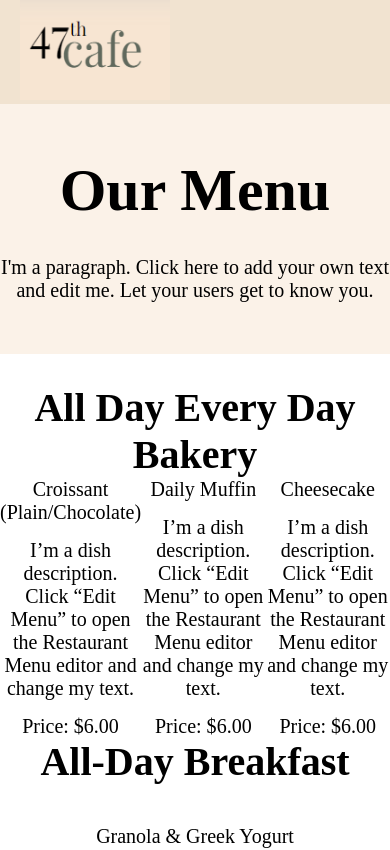
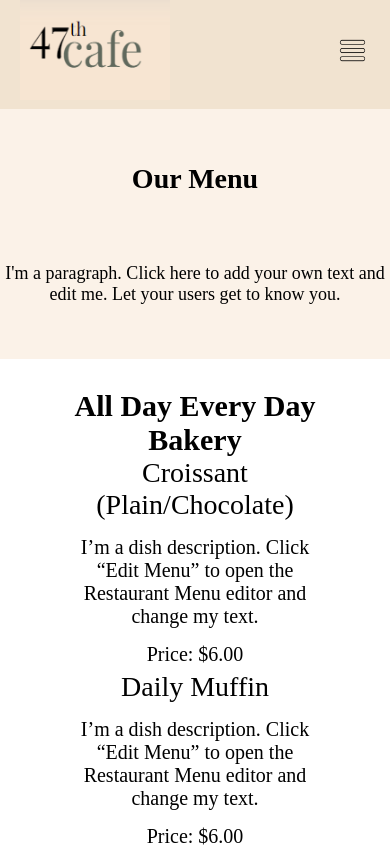
Before and after one commit to Tigran-Dev11/react-j3, a React (Create React App) app: page /menu in a window 390 px wide. Shown: the top 850 px of the page. Built offline with nearby package versions, Linux system fonts and the light colour scheme.

Commit message:
Added burger menu

```diff
--- a/src/assets/images/index.jsx
+++ b/src/assets/images/index.jsx
@@ -5,6 +5,7 @@ import bacgroundImgTwo from "./background-section-img-two.webp";
 import bacgroundImgThree from "./background-section-img-three.webp";
 import bacgroundImgFour from "./background-section-img-four.webp";
 import bacgroundImgFive from "./background-section-img-five.webp";
+import menuBar from "./menu-bar.png"
 export const IMAGES = {
   logo,
   userIcon,
@@ -13,4 +14,5 @@ export const IMAGES = {
   bacgroundImgThree,
   bacgroundImgFour,
   bacgroundImgFive,
+  menuBar
 };
--- /dev/null
+++ b/src/components/header/burgerMenu.jsx
@@ -0,0 +1,41 @@
+import { IMAGES } from "../../assets/images";
+import { NavLink } from "react-router-dom";
+import { useState } from "react";
+import { ROUTES } from "../../utils/constants";
+
+const BurgerMenu = () => {
+  const [isOpen, setIsOpen] = useState(false);
+
+  const toggleMenu = () => {
+    setIsOpen(!isOpen);
+  };
+
+  return (
+    <div className="burger-menu">
+      <button className="burger-icon" onClick={toggleMenu}>
+        <img src={IMAGES.menuBar} alt="menuBar" className="menu-bar" />
+      </button>
+      {isOpen && (
+        <div className="burger-menu-items-container">
+          <div className="burger-menu-items">
+            <span className="close-icon" onClick={toggleMenu}>&#10005;</span>
+            <NavLink className="nav-link" to={ROUTES.home} onClick={toggleMenu}>
+              Home
+            </NavLink>
+            <NavLink className="nav-link" to={ROUTES.aboutUs} onClick={toggleMenu}>
+              About Us
+            </NavLink>
+            <NavLink className="nav-link" to={ROUTES.menu} onClick={toggleMenu}>
+              Menu
+            </NavLink>
+            <NavLink className="nav-link" to={ROUTES.contactUs} onClick={toggleMenu}>
+              Contact Us
+            </NavLink>
+          </div>
+        </div>
+      )}
+    </div>
+  );
+};
+
+export default BurgerMenu;
--- a/src/components/header/index.jsx
+++ b/src/components/header/index.jsx
@@ -2,15 +2,15 @@ import { IMAGES } from "../../assets/images";
 import { NavLink } from "react-router-dom";
 import "./style.css";
 import { ROUTES } from "../../utils/constants";
-import { useState } from "react";
+
+import BurgerMenu from "./burgerMenu";
 
 const Header = () => {
   return (
     <nav>
-
       <NavLink className="nav-link" to={ROUTES.home}>
-      < img src={IMAGES.logo} alt="logo" className="logo" />
-        </NavLink>
+        <img src={IMAGES.logo} alt="logo" className="logo" />
+      </NavLink>
       <div className="menu-container">
         <NavLink className="nav-link" to={ROUTES.home}>
           Home
@@ -25,37 +25,8 @@ const Header = () => {
           Contact Us
         </NavLink>
       </div>
+    <BurgerMenu/>
     </nav>
   );
 };
 export default Header;
-
-export  const BurgerMenu = () => {
-  const [isOpen, setIsOpen] = useState(false);
-
-  const toggleMenu = () => {
-    setIsOpen(!isOpen);
-  };
-
-  return (
-    <div className="burger-menu">
-      <button className="burger-icon" onClick={toggleMenu}>
-        ☰
-      </button>
-      <div className={`burger-menu-items ${isOpen ? 'active' : ''}`}>
-        <NavLink className="nav-link" to={ROUTES.home} onClick={toggleMenu}>
-          Home
-        </NavLink>
-        <NavLink className="nav-link" to={ROUTES.aboutUs} onClick={toggleMenu}>
-          About Us
-        </NavLink>
-        <NavLink className="nav-link" to={ROUTES.menu} onClick={toggleMenu}>
-          Menu
-        </NavLink>
-        <NavLink className="nav-link" to={ROUTES.contactUs} onClick={toggleMenu}>
-          Contact Us
-        </NavLink>
-      </div>
-    </div>
-  );
-};
--- a/src/components/header/style.css
+++ b/src/components/header/style.css
@@ -1,39 +1,44 @@
-nav{
+nav {
     width: 100%;
     min-height: 100px;
     background-color: #F1E3D0;
     display: flex;
-    justify-content: space-between ;
+    justify-content: space-between;
     padding: 0 20px;
 
 
 }
-nav .logo{
+
+nav .logo {
     width: 150px;
     height: 100px;
 }
-nav .menu-container{
+
+nav .menu-container {
     width: calc(100% - 300px);
     min-height: 100px;
     display: flex;
     justify-content: space-evenly;
     align-items: center;
 }
-.nav-link{
+
+.nav-link {
     text-decoration: none;
     color: black;
     font-family: ' normal normal 700 14px/1.4em heebo-light,sans-serif';
 }
-.nav-link:hover{
+
+.nav-link:hover {
     color: #99AB91;
 }
-nav .burger-menu{
-    width: 100%;
-    min-height: 100vh;
-    display: none;
-    flex-direction: column;
-}
-.nav-link-logo{
+
+.burger-menu {
+    position: relative;
+    display: flex;
+  }
+
+
+.nav-link-logo {
     display: flex;
     align-items: center;
     gap: 5px;
@@ -41,15 +46,61 @@ nav .burger-menu{
     color: black;
 }
 
+.burger-icon {
+    background: none;
+    width: 35px;
+    height: 100px;
+    border: none;
+    display: flex;
+    align-items: center;
+    justify-content: center;
 
-  .burger-menu.active {
-    display: block;
+
+}
+
+.menu-bar {
+    width: 35px;
+    height: 35px;
+
+}
+
+  .burger-menu-items-container {
+    position: fixed;
+    top: 0;
+    left: 0;
+    width: 100vw;
+    height: 100vh;
+    background-color: rgba(0, 0, 0, 0.5);
+    z-index: 2;
+    display: flex;
+    justify-content: center;
+    align-items: center;
   }
-@media screen  and (max-width: 628px){
-    nav .menu-container{
+
+  .burger-menu-items {
+    padding: 20px;
+    border-radius: 5px;
+    text-align: center;
+    display: flex;
+    flex-direction: column;
+    gap: 10px;
+    color: aliceblue;
+  }
+
+  .close-icon {
+    position: absolute;
+    top: 10px;
+    right: 40px;
+    cursor: pointer;
+  }
+
+
+@media screen and (max-width: 628px) {
+    nav .menu-container {
         display: none;
     }
-    nav .burger-menu{
-        display: block;
-    }
+   .nav-link{
+    font-size: 36px;
+    color: #fff;
+   }
 }
--- a/src/pages/about-us/style.css
+++ b/src/pages/about-us/style.css
@@ -1,9 +1,9 @@
 @media screen and (max-width:628px) {
-    .about-title {
+    .about-title.service-title {
         font-size: 36px;
     }
 
-    .about-description {
+    .about-description,.service-description {
         width: 350px !important;
         min-height: 100px;
         font-size: 20px;
@@ -11,6 +11,29 @@
     .about-section  {
         flex-direction: column;
     }
+    .about-service,.about-menu{
+        flex-direction: column;
+    }
+    .about-service{
+        flex-direction: column-reverse;
+    }
+
+    .about-section-left,.service-section-right  {
+        width: 100% !important;
+    }
+    .about-section-right,.service-section-left{
+        width: 100% !important;
+        justify-content: center !important;
+        align-items: center !important;
+
+    }
+    .post{
+        min-height: 100px !important;
+    }
+   h3{
+    font-size: 24px !important;
+   }
+
 }
 
 .about-us-section {
--- a/src/pages/contact-us/style.css
+++ b/src/pages/contact-us/style.css
@@ -1,3 +1,25 @@
+@media screen  and (max-width: 768px) {
+    .paragraph {
+        font-size: 18px !important;
+        width: 100% !important;
+
+    }
+    .contact-container-info .contact-container-title {
+        font-size: 30px !important;
+    }
+    .contact-container .contact-container-section .section-right{
+
+        display: none !important;
+
+    }
+    .contact-container .contact-container-section .section-left{
+        width: 100% !important;
+        justify-content: center;
+        align-items: center;
+        border-right: none !important;
+    }
+}
+
 .contact-container {
     width: 100%;
     min-height: 600px;
@@ -19,6 +41,7 @@
     width: 500px;
     color: black;
     font-size: 30px;
+    min-height: 100px;
 }
 
 .contact-container-info .contact-container-title {
--- a/src/pages/menu/style.css
+++ b/src/pages/menu/style.css
@@ -1,3 +1,41 @@
+@media screen and (max-width: 768px) {
+    .menu-title {
+        font-size: 28px;
+    }
+
+    .menu-descraption-info {
+        font-size: 18px;
+        min-height: 40px;
+        width: 400px;
+    }
+
+    h4 {
+        font-size: 30px !important;
+    }
+
+    .menu-item {
+        width: 250px !important;
+
+
+    }
+
+    .menu-description,
+    .title{
+        font-size: 20px !important;
+    }
+    .breakfast{
+        justify-content: center;
+        gap: 5px;
+    }
+    .bakery{
+        flex-direction: column;
+        gap: 5px;
+    }
+    p{
+        text-align: center;
+    }
+}
+
 .menu-section {
     width: 100%;
     min-height: 100vh;
```
Also changed, not shown: src/assets/images/menu-bar.png (added).
